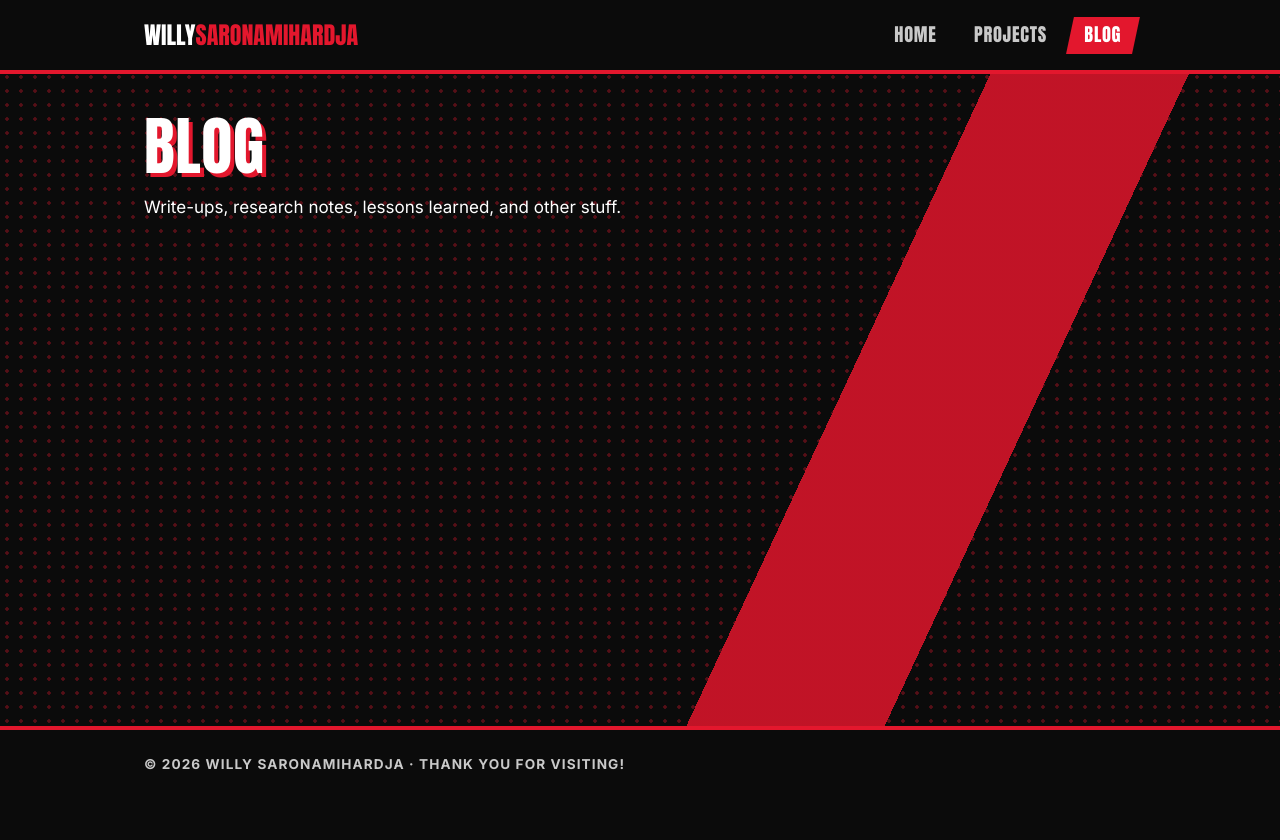
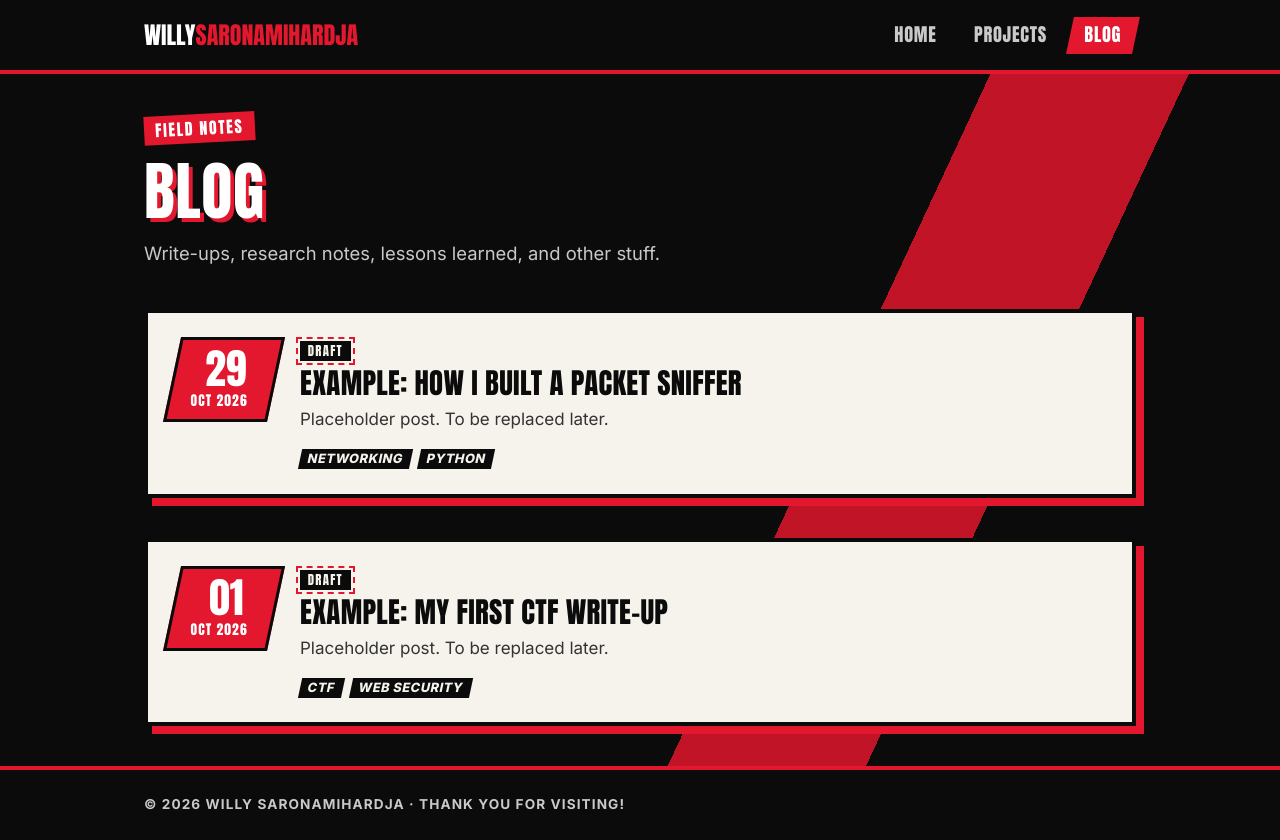
Before and after one commit to wsaronam/my-portfolio, a React (Vite) app in the folder apps/web/: page /blog in a window 1280 px wide. Before the commit the page ends 800 px from the top, so only its background shows below. Built offline with nearby package versions, Linux system fonts and the light colour scheme.

Commit message:
updates
- working on blogpage and its styling

```diff
--- /dev/null
+++ b/apps/web/src/features/blog/BlogPage.module.css
@@ -0,0 +1,7 @@
+.list {
+    display: grid;
+    gap: var(--space-5);
+    list-style: none;
+    margin: 0;
+    padding: 0;
+}
--- a/apps/web/src/features/blog/BlogPage.tsx
+++ b/apps/web/src/features/blog/BlogPage.tsx
@@ -1,8 +1,36 @@
+import { getAllPosts } from "./posts.data"
+import { PageHeader } from "../../components/ui/PageHeader";
+import { EmptyState } from "../../components/ui/EmptyState";
+import { PostListItem } from "./PostListItem";
+
+import styles from './BlogPage.module.css';
+
+
+
+
 export function BlogPage() {
+    const posts = getAllPosts()
+
+
     return (
-    <>
-        <h1>Blog</h1>
-        <p>Write-ups, research notes, lessons learned, and other stuff.</p>
-    </>
-)
+        <>
+            <PageHeader
+                kicker='Field notes'
+                title='Blog'
+                lead='Write-ups, research notes, lessons learned, and other stuff.'
+            />
+
+            {posts.length > 0 ? (
+                <ol className={styles.list}>
+                    {posts.map((post) => (
+                        <li key={post.slug}>
+                            <PostListItem post={post} />
+                        </li>
+                    ))}
+                </ol>
+            ) : (
+                <EmptyState>No posts yet.  Please check back later!</EmptyState>
+            )}
+        </>
+    )
 }
--- /dev/null
+++ b/apps/web/src/features/blog/PostListItem.module.css
@@ -0,0 +1,84 @@
+.item {
+    display: grid;
+    grid-template-columns: 6.5rem 1fr;
+    gap: var(--space-4);
+    align-items: start;
+    padding: var(--space-4);
+    color: var(--color-ink);
+    background: var(--color-paper);
+    border: 4px solid var(--color-ink);
+    box-shadow: 8px 8px 0 var(--color-accent);
+}
+
+/* calendar-styled date block */
+.date {
+    display: flex;
+    flex-direction: column;
+    align-items: center;
+    padding: var(--space-2) var(--space-1);
+    color: var(--color-accent-ink);
+    background: var(--color-accent);
+    border: 3px solid var(--color-ink);
+    transform: skewX(var(--skew));
+}
+
+.date > span {
+    display: block;
+    transform: skewX(calc(var(--skew) * -1));
+}
+
+.day {
+    font-family: var(--font-display);
+    font-size: 2.6rem;
+    line-height: 1;
+}
+
+.monthYear {
+    font-family: var(--font-display);
+    font-size: 0.85rem;
+    letter-spacing: 0.08em;
+    text-transform: uppercase;
+}
+
+.draft {
+    display: inline-block;
+    margin: 0 0 var(--space-2);
+    padding: 0 0.6em;
+    font-family: var(--font-display);
+    font-size: 0.8rem;
+    letter-spacing: 0.1em;
+    text-transform: uppercase;
+    color: var(--color-paper);
+    background: var(--color-ink);
+    outline: 2px dashed var(--color-accent);
+    outline-offset: 2px;
+}
+
+.title {
+    font-size: 1.8rem;
+    margin-bottom: var(--space-2);
+}
+
+.summary {
+    color: var(--color-text-on-paper);
+}
+
+
+/* for narrow screens, put the date above the text instead of besides it */
+@media (max-width: 30rem) {
+    .item {
+        grid-template-columns: 1fr;
+    }
+
+    .date {
+        flex-direction: row;
+        align-items: baseline;
+        gap: 0.5em;
+        justify-self: start;
+        padding-inline: var(--space-3);
+    }
+
+    .day {
+        font-size: 1.6rem;
+    }
+}
--- a/apps/web/src/features/blog/PostListItem.tsx
+++ b/apps/web/src/features/blog/PostListItem.tsx
@@ -1,6 +1,8 @@
 import { TagList } from "../../components/ui/TagList";
 import { getDateParts } from "../../lib/formatDate"
 import type { Post } from "./types"
+
+import styles from './PostListItem.module.css';
 
 
 
@@ -14,16 +16,16 @@ export function PostListItem({ post }: PostListItemProps) {
     const {day, month, year} = getDateParts(post.date);
 
     return (
-        <article>
-            <time>
-                <span>{day}</span>
-                <span>{month} {year}</span>
+        <article className={styles.item}>
+            <time className={styles.date} dateTime={post.date}>
+                <span className={styles.day}>{day}</span>
+                <span className={styles.monthYear}>{month} {year}</span>
             </time>
 
             <div>
-                {post.draft && <p>Draft</p>}
-                <h2>{post.title}</h2>
-                <p>{post.summary}</p>
+                {post.draft && <p className={styles.draft}>Draft</p>}
+                <h2 className={styles.title}>{post.title}</h2>
+                <p className={styles.summary}>{post.summary}</p>
                 <TagList tags={post.tags} label='Topics' />
             </div>
         </article>
```
